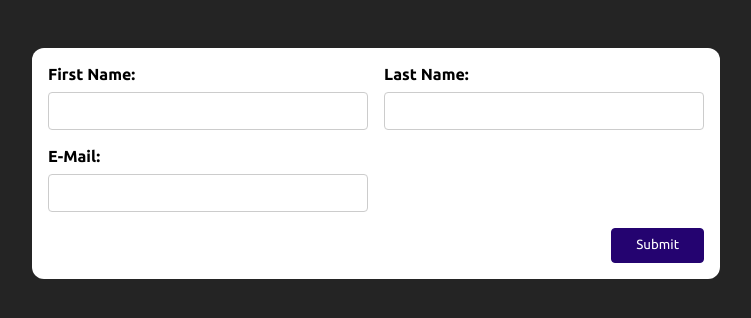
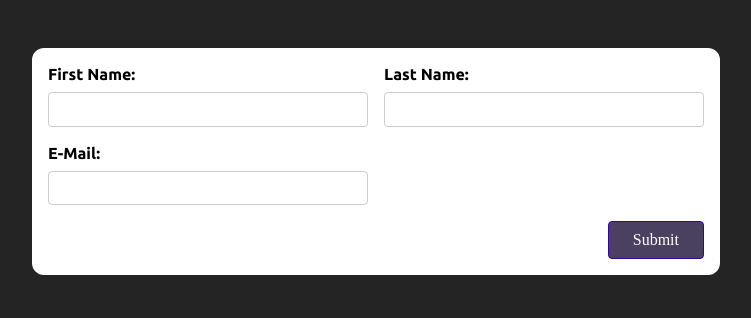
Before and after one commit to A1exEra/REACT, a React (Vite) app: page / in a window 1280 px wide. Shown: the top 318 px of the page, without its empty margins (264-1015 px from the left). Built offline with nearby package versions, Linux system fonts and the light colour scheme.

Commit message:
add new form

```diff
--- a/src/components/BasicForm.tsx
+++ b/src/components/BasicForm.tsx
@@ -1,30 +1,101 @@
 import styled from 'styled-components';
+import useInput from './hooks/useInput';
 
 function BasicForm() {
+  let isFormValid = false;
+  const emailPattern = /^[a-zA-Z0-9._-]+@[a-zA-Z0-9.-]+\.[a-zA-Z]{2,4}$/;
+  const {
+    value: nameInput,
+    valueIsValid: isNameInputValid,
+    hasError: nameInputError,
+    valueChangeHandler: nameInputChangeHandler,
+    inputBlurHandler: nameInputBlurHandler,
+    reset: nameInputReset,
+  } = useInput((value: string) => value.trim() !== '');
+  const {
+    value: lastNameInput,
+    valueIsValid: isLastNameInputValid,
+    hasError: lastNameInputError,
+    valueChangeHandler: lastnameInputChangeHandler,
+    inputBlurHandler: lastNameInputBlurHandler,
+    reset: lastNameInputReset,
+  } = useInput((value: string) => value.trim() !== '');
+  const {
+    value: emailInput,
+    valueIsValid: isEmailInputValid,
+    hasError: emailInputError,
+    valueChangeHandler: emailInputChangeHandler,
+    inputBlurHandler: emailInputBlurHandler,
+    reset: emailInputReset,
+  } = useInput((value: string) => emailPattern.test(value));
+  if (isNameInputValid && isLastNameInputValid && isEmailInputValid) {
+    isFormValid = true;
+  }
+  const formSubmitHandler = (event: React.FormEvent<HTMLFormElement>) => {
+    event.preventDefault();
+    if (!isFormValid) {
+      return;
+    }
+    console.log({
+      name: nameInput,
+      lastName: lastNameInput,
+      email: emailInput,
+    });
+    nameInputReset();
+    lastNameInputReset();
+    emailInputReset();
+  };
   return (
-    <Styled>
+    <Styled onSubmit={formSubmitHandler}>
       <div className="control-group">
-        <div className="form-control">
+        <div className={`form-control ${nameInputError ? 'invalid' : ''}`}>
           <label htmlFor="name">
-            <p>First Name:</p>
+            <p>First Name:{nameInput}</p>
           </label>
-          <input type="text" id="name" />
+          <input
+            type="text"
+            id="name"
+            onChange={nameInputChangeHandler}
+            onBlur={nameInputBlurHandler}
+            value={nameInput}
+          />
+          {nameInputError && (
+            <p className="error-text">Enter correct first name!</p>
+          )}
         </div>
-        <div className="form-control">
+        <div className={`form-control ${lastNameInputError ? 'invalid' : ''}`}>
           <label htmlFor="name">
-            <p>Last Name: </p>
+            <p>Last Name:{lastNameInput} </p>
           </label>
-          <input type="text" id="name" />
+          <input
+            type="text"
+            id="name"
+            onChange={lastnameInputChangeHandler}
+            onBlur={lastNameInputBlurHandler}
+            value={lastNameInput}
+          />
+          {lastNameInputError && (
+            <p className="error-text">Enter correct email!</p>
+          )}
         </div>
       </div>
-      <div className="form-control">
+      <div className={`form-control ${emailInputError ? 'invalid' : ''}`}>
         <label htmlFor="name">
           <p>E-Mail:</p>
         </label>
-        <input type="text" id="name" />
+        <input
+          type="text"
+          id="name"
+          value={emailInput}
+          onChange={emailInputChangeHandler}
+          onBlur={emailInputBlurHandler}
+        />
+        {emailInputError && (
+          <p className="error-text">Enter correct last name!</p>
+        )}
       </div>
       <div className="form-actions">
-        <button>Submit</button>
+        <button disabled={!isFormValid}>Submit</button>
       </div>
     </Styled>
   );
@@ -53,7 +124,7 @@ const Styled = styled.form`
     }
     input,
     select {
-      font: inherit;
+      font-family: 'Ubuntu';
       padding: 0.5rem;
       border-radius: 4px;
       border: 1px solid #ccc;
@@ -67,16 +138,21 @@ const Styled = styled.form`
     }
   }
   button {
-    font-family: 'Ubuntu';
+    font: inherit;
     background-color: #240370;
     color: white;
     border: 1px solid #240370;
     padding: 0.5rem 1.5rem;
     border-radius: 4px;
     cursor: pointer;
+
     &:hover,
     &:active {
       background-color: #33059e;
+      border-color: #33059e;
+    }
+    &:disabled {
+      background-color: #4a4160;
       border-color: #33059e;
     }
   }
@@ -98,7 +174,7 @@ const Styled = styled.form`
   }
   .error-text {
     color: #b40e0e;
-    margin-bottom: 1rem;
+    margin-top: 1rem;
   }
 `;
 export default BasicForm;
```
